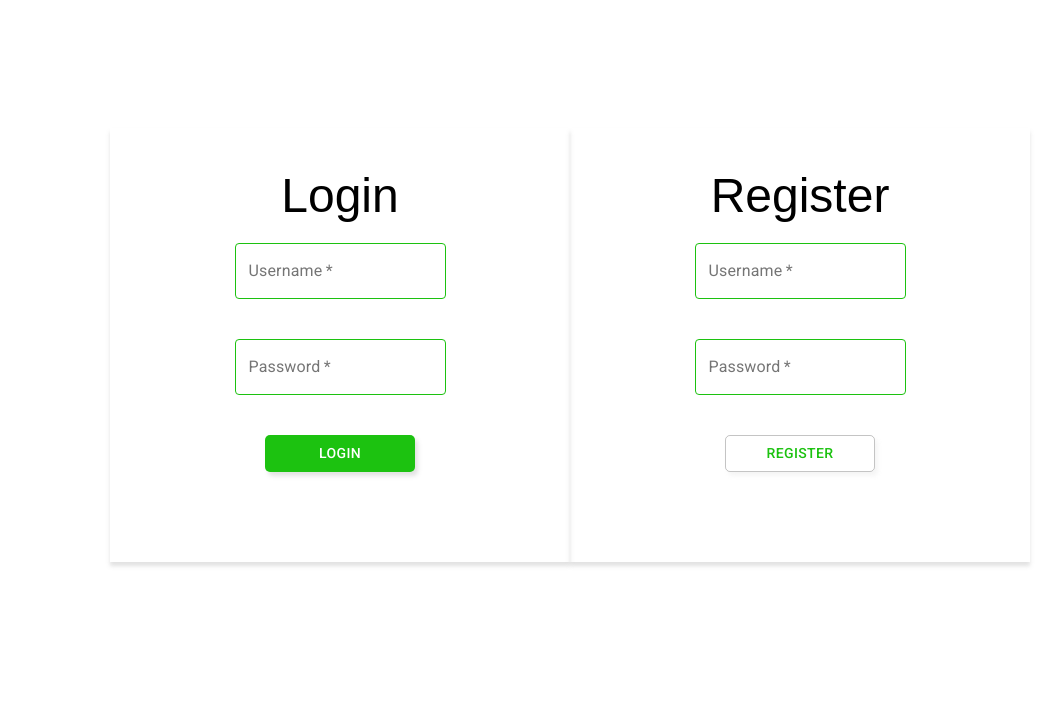
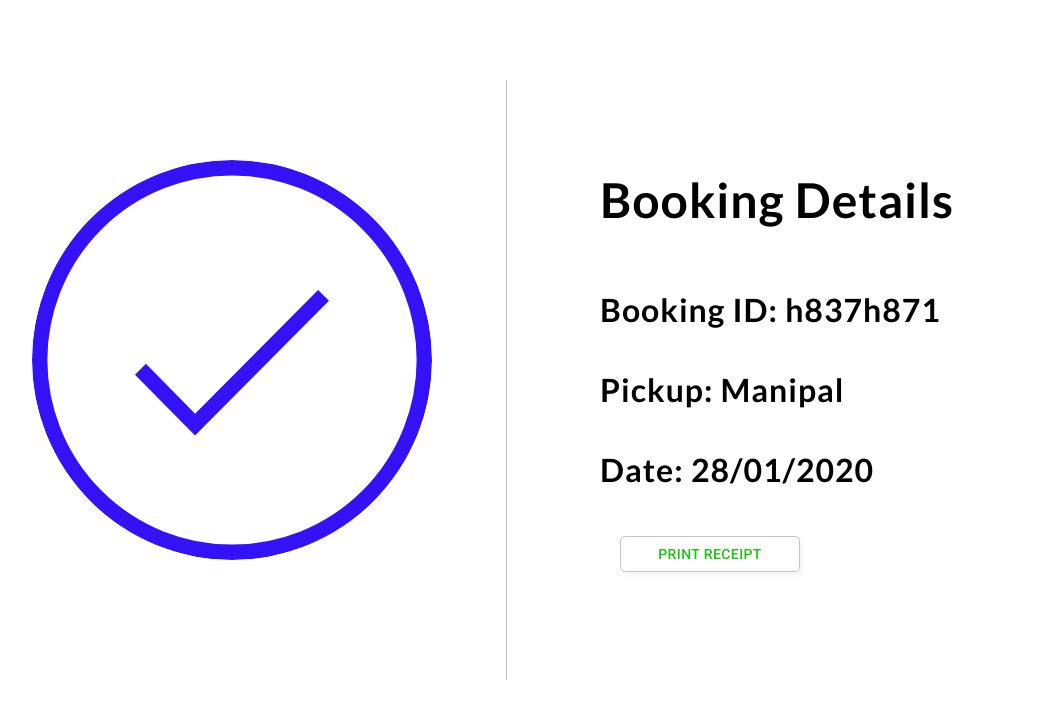
Before and after one commit to Rento-DBS/Rento, a React (Create React App) app in the folder rento-client/: page /success-page in a window 1280 px wide. Before the commit this address led to /auth. Shown: the top 718 px of the page, without its empty margins (70-1131 px from the left). Built offline with nearby package versions, Linux system fonts and the light colour scheme.

Commit message:
Finished payment,success pages

```diff
--- a/rento-client/package.json
+++ b/rento-client/package.json
@@ -9,6 +9,7 @@
     "@testing-library/react": "^9.3.2",
     "@testing-library/user-event": "^7.1.2",
     "axios": "^0.19.2",
+    "clsx": "^1.1.1",
     "joi": "^14.3.1",
     "jwt-decode": "^2.2.0",
     "material-ui": "^0.20.2",
--- a/rento-client/src/App.js
+++ b/rento-client/src/App.js
@@ -6,6 +6,8 @@ import Booking from "./components/Booking/Booking";
 import styles from "./App.module.css";
 import Checkout from "./components/Checkout/Checkout";
 import MyAccount from "./components/MyAccount/MyAccount";
+import Payment from "./components/Payment/Payment";
+import SuccessPage from "./components/SuccessPage/SuccessPage";
 class App extends Component {
     render() {
         return (
@@ -17,6 +19,8 @@ class App extends Component {
                         <Route path="/booking" component={Booking} />
                         <Route path="/checkout" component={Checkout} />
                         <Route path="/my-account" component={MyAccount} />
+                        <Route path="/payment" component={Payment} />
+                        <Route path="/success-page" component={SuccessPage} />
                         {/* temp */}
                         <Redirect from="/" to="/auth" />
                     </Switch>
--- a/rento-client/src/components/MyAccount/Card.js
+++ b/rento-client/src/components/MyAccount/Card.js
@@ -2,7 +2,7 @@ const card = {
     cardNumber: "1234432156788765",
     expiryDate: "28/01/2020",
     cvv: "845",
-    cardType: "VISA Debit",
+    type: "VISA Debit",
 };
 
 exports.card = card;
--- a/rento-client/src/components/Payment/Payment.jsx
+++ b/rento-client/src/components/Payment/Payment.jsx
@@ -0,0 +1,90 @@
+import React from "react";
+import FormControlLabel from "@material-ui/core/FormControlLabel";
+import Radio from "@material-ui/core/Radio";
+import { makeStyles } from "@material-ui/core/styles";
+import { card } from "../MyAccount/Card";
+import clsx from "clsx";
+import styles from "./Payment.module.css";
+import { Button } from "@material-ui/core";
+import { Link } from "react-router-dom";
+const useStyles = makeStyles({
+    root: {
+        "&:hover": {
+            backgroundColor: "transparent",
+        },
+    },
+    icon: {
+        borderRadius: "50%",
+        width: 16,
+        height: 16,
+        boxShadow:
+            "inset 0 0 0 1px rgba(16,22,26,.2), inset 0 -1px 0 rgba(16,22,26,.1)",
+        backgroundColor: "#f5f8fa",
+        backgroundImage:
+            "linear-gradient(180deg,hsla(0,0%,100%,.8),hsla(0,0%,100%,0))",
+        "$root.Mui-focusVisible &": {
+            outline: "2px auto rgba(19,124,189,.6)",
+            outlineOffset: 2,
+        },
+        "input:hover ~ &": {
+            backgroundColor: "#ebf1f5",
+        },
+        "input:disabled ~ &": {
+            boxShadow: "none",
+            background: "rgba(206,217,224,.5)",
+        },
+    },
+    checkedIcon: {
+        backgroundColor: "#137cbd",
+        backgroundImage:
+            "linear-gradient(180deg,hsla(0,0%,100%,.1),hsla(0,0%,100%,0))",
+        "&:before": {
+            display: "block",
+            width: 16,
+            height: 16,
+            backgroundImage: "radial-gradient(#fff,#fff 28%,transparent 32%)",
+            content: '""',
+        },
+        "input:hover ~ &": {
+            backgroundColor: "#106ba3",
+        },
+    },
+});
+
+function StyledRadio(props) {
+    const classes = useStyles();
+
+    return (
+        <Radio
+            className={classes.root}
+            disableRipple
+            color="default"
+            checkedIcon={
+                <span className={clsx(classes.icon, classes.checkedIcon)} />
+            }
+            icon={<span className={classes.icon} />}
+            {...props}
+        />
+    );
+}
+
+const Payment = () => {
+    return (
+        <div className={styles.container}>
+            <div className={styles.radioButton}>
+                <FormControlLabel
+                    value="card"
+                    control={<StyledRadio />}
+                    label={card.type}
+                />
+            </div>
+            <div>
+                <Link style={{ textDecoration: "none" }} to="/success-page">
+                    <Button className={styles.button}>Pay</Button>
+                </Link>
+            </div>
+        </div>
+    );
+};
+
+export default Payment;
--- a/rento-client/src/components/Payment/Payment.module.css
+++ b/rento-client/src/components/Payment/Payment.module.css
@@ -0,0 +1,21 @@
+.container {
+    display: flex;
+    flex-direction: column;
+    justify-content: center;
+    align-items: center;
+}
+
+.radioButton {
+    position: absolute;
+    top: 40%;
+}
+.button {
+    width: 150px !important;
+    color: white !important;
+    background: rgb(28, 194, 16) !important;
+    box-shadow: 3px 4px 4px rgba(138, 138, 138, 0.25) !important;
+    border-radius: 5px !important;
+    position: absolute !important;
+    top: 55% !important;
+    left: 45% !important;
+}
--- /dev/null
+++ b/rento-client/src/components/SuccessPage/SuccessPage.jsx
@@ -0,0 +1,32 @@
+import React from "react";
+import styles from "./SuccessPage.module.css";
+import Tick from "../Tick/Tick";
+import { bookings } from "../MyAccount/Bookings";
+import { Link } from "react-router-dom";
+import { Button } from "@material-ui/core";
+
+const SuccessPage = () => {
+    return (
+        <div className={styles.container}>
+            <div className={styles.tick}>
+                <Tick />
+            </div>
+            <div className={styles.vl}></div>
+            <div className={styles.details}>
+                <div className={styles.heading}>Booking Details</div>
+                <div>Booking ID: {bookings[0].bookingId}</div>
+                <div>Pickup: {"Manipal"}</div>
+                <div>Date: {"28/01/2020"}</div>
+                <div>
+                    <Link to="/home" style={{ textDecoration: "none" }}>
+                        <Button className={styles.button} variant="outlined">
+                            Print Receipt
+                        </Button>
+                    </Link>
+                </div>
+            </div>
+        </div>
+    );
+};
+
+export default SuccessPage;
--- /dev/null
+++ b/rento-client/src/components/SuccessPage/SuccessPage.module.css
@@ -0,0 +1,41 @@
+.container {
+    display: flex;
+    flex-direction: row;
+}
+
+.tick {
+    position: absolute;
+    left: 8%;
+    top: 15%;
+}
+
+.vl {
+    width: 1px;
+    background-color: rgb(185, 185, 185);
+    position: absolute;
+    left: 45%;
+    height: 600px;
+    top: 10%;
+}
+
+.details {
+    position: absolute;
+    right: 20%;
+    top: 20%;
+    font-family: "Lato", sans-serif;
+    font-size: 32px;
+    line-height: 80px;
+    letter-spacing: 1px;
+}
+.heading {
+    font-size: 48px;
+    margin-bottom: 30px;
+}
+
+.button {
+    margin: 20px !important;
+    width: 180px !important;
+    color: rgb(28, 194, 16) !important;
+    box-shadow: 3px 4px 4px rgba(185, 185, 185, 0.15) !important;
+    border-radius: 5px !important;
+}
--- /dev/null
+++ b/rento-client/src/components/Tick/Tick.jsx
@@ -0,0 +1,29 @@
+import React from "react";
+import styles from "./Tick.module.css";
+
+const Tick = () => {
+    return (
+        <div>
+            <svg
+                className={styles.checkmark}
+                xmlns="http://www.w3.org/2000/svg"
+                viewBox="0 0 52 52"
+            >
+                <circle
+                    className={styles.checkmark__circle}
+                    cx="26"
+                    cy="26"
+                    r="25"
+                    fill="none"
+                />
+                <path
+                    className={styles.checkmark__check}
+                    fill="none"
+                    d="M14.1 27.2l7.1 7.2 16.7-16.8"
+                />
+            </svg>
+        </div>
+    );
+};
+
+export default Tick;
--- /dev/null
+++ b/rento-client/src/components/Tick/Tick.module.css
@@ -0,0 +1,52 @@
+/* Tick mark */
+.checkmark__circle {
+    stroke-dasharray: 166;
+    stroke-dashoffset: 166;
+    stroke-width: 2;
+    stroke-miterlimit: 10;
+    stroke: rgb(52, 18, 248);
+    fill: none;
+    animation: stroke 0.6s cubic-bezier(0.65, 0, 0.45, 1) forwards;
+}
+
+.checkmark {
+    width: 400px;
+    height: 400px;
+    border-radius: 50%;
+    display: block;
+    stroke-width: 2;
+    stroke: rgb(52, 18, 248);
+    stroke-miterlimit: 10;
+    z-index: 10;
+    margin: 10% auto;
+    box-shadow: inset 0px 0px 0px #4346d3;
+    animation: fill 0.4s ease-in-out 0.4s forwards,
+        scale 0.3s ease-in-out 0.9s both;
+}
+
+.checkmark__check {
+    transform-origin: 50% 50%;
+    stroke-dasharray: 48;
+    stroke-dashoffset: 48;
+    animation: stroke 0.3s cubic-bezier(0.65, 0, 0.45, 1) 0.8s forwards;
+}
+
+@keyframes stroke {
+    100% {
+        stroke-dashoffset: 0;
+    }
+}
+@keyframes scale {
+    0%,
+    100% {
+        transform: none;
+    }
+    50% {
+        transform: scale3d(1.1, 1.1, 1);
+    }
+}
+@keyframes fill {
+    100% {
+        box-shadow: inset 0px 0px 0px 100px #fff;
+    }
+}
```
Also changed, not shown: rento-client/src/components/GoHome/GoHome.jsx (added), rento-client/src/components/GoHome/GoHome.module.css (added), 1 other file (tests, documents, lock files or other folders).
